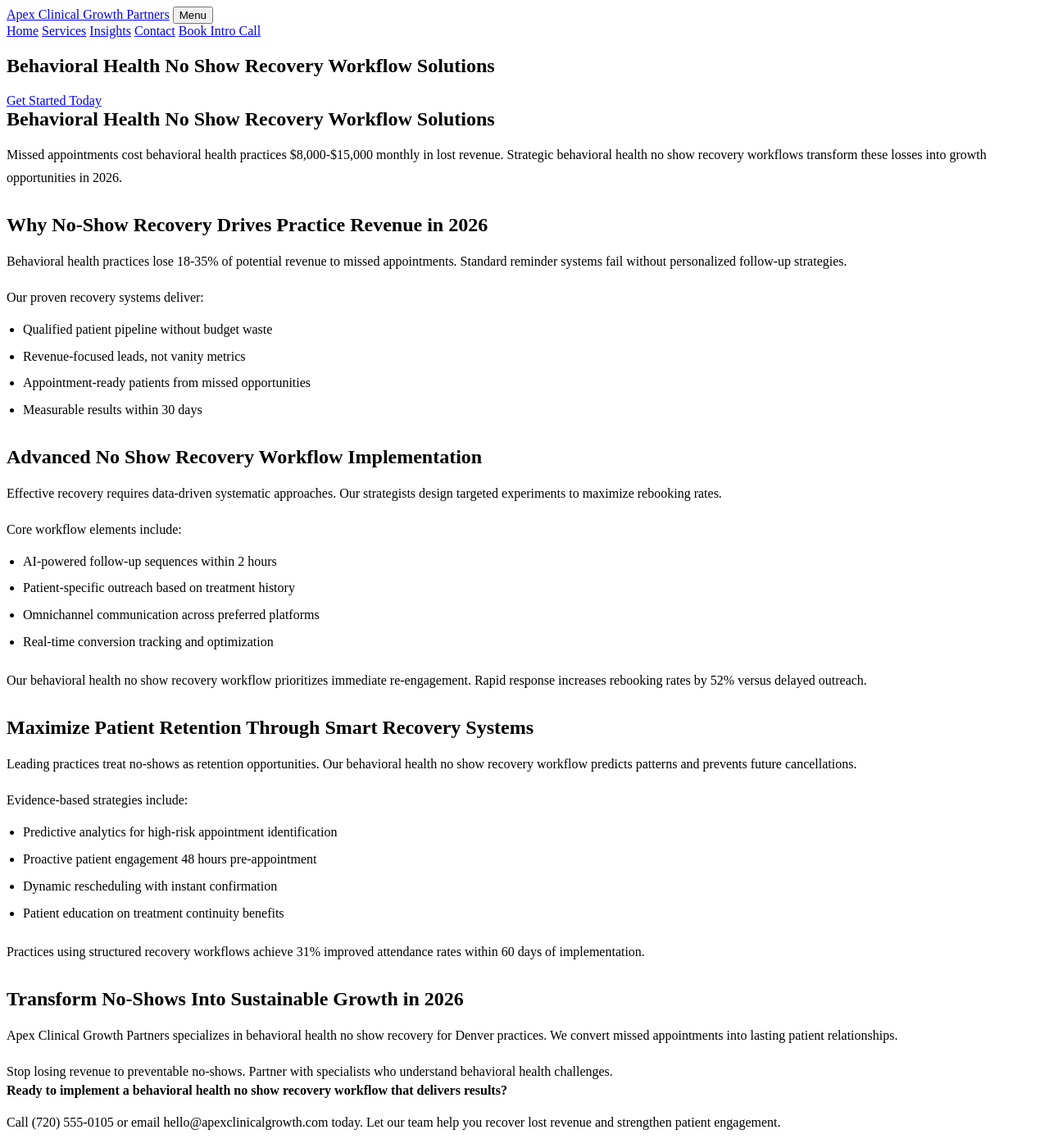
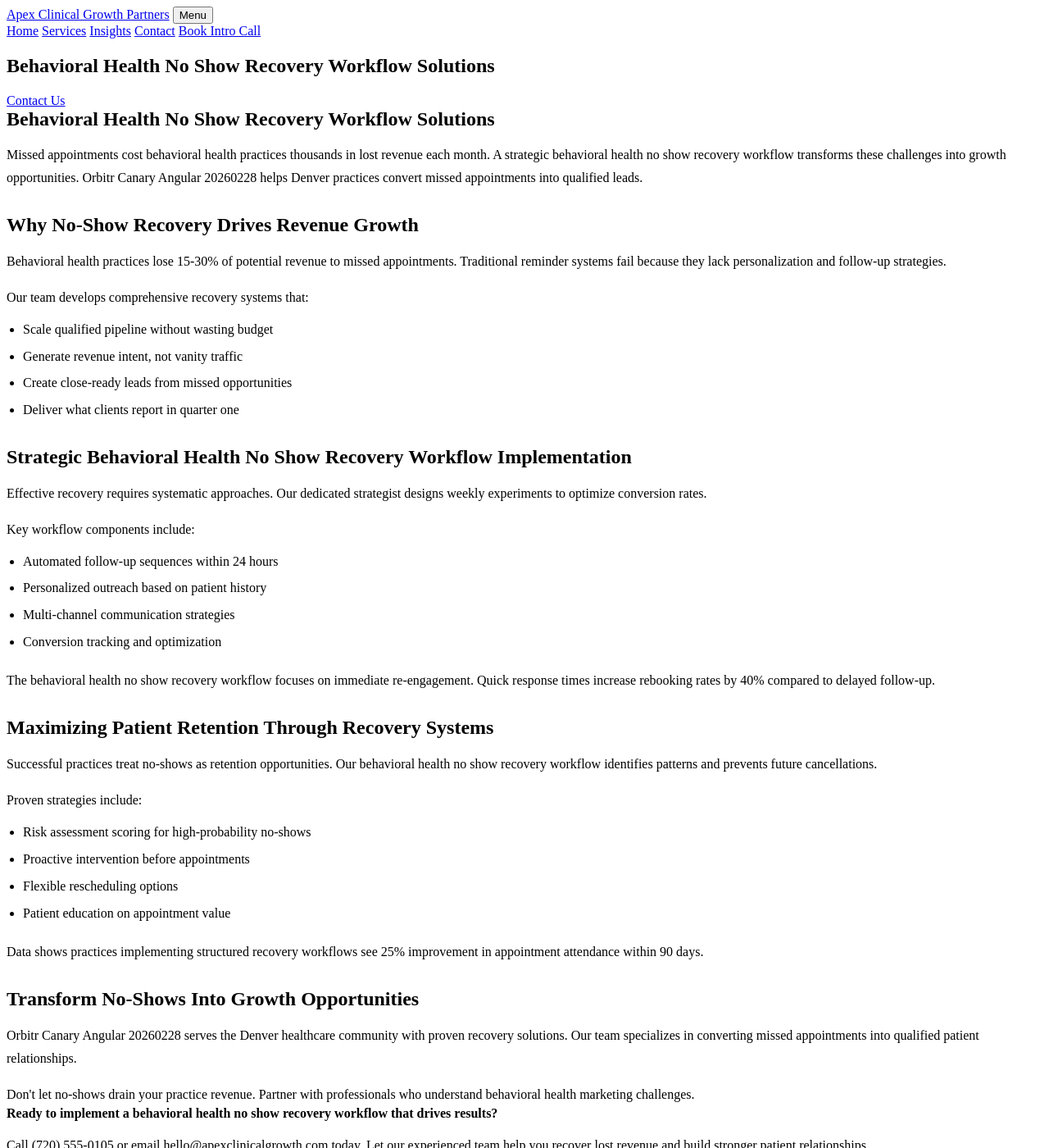
Before and after one commit to prjctlphbt/orbitr-canary-angular-20260228, a Jekyll site: the page angular-behavioral-noshow-20260228144655.html, which Jekyll copies as it is, in a window 1280 px wide and 1400 px high. Shown: the whole window at 82% size. Built offline with Jekyll 4.4.1, drawn with Linux system fonts in a browser that asks for light colours; some of the changed text lies outside the part shown.

Commit message:
Rollback: Revert changes to angular-behavioral-noshow-20260228144655.html

```diff
--- a/angular-behavioral-noshow-20260228144655.html
+++ b/angular-behavioral-noshow-20260228144655.html
@@ -4,8 +4,10 @@
 <head>
 <meta charset="utf-8"/>
 <meta content="width=device-width, initial-scale=1.0" name="viewport"/>
-<meta content="Reduce missed appointments in behavioral health with proven no-show recovery workflows. Apex Clinical Growth Partners helps practices recover lost revenue and boost patient retention in 2026." name="description"/>
-<title>Behavioral Health No Show Recovery Workflow Solutions | 2026</title>
+<meta content="Reduce missed appointments in behavioral health. Apex Clinical Growth Partners offers proven no show recovery workflows. Optimize your practice today.
+
+Characte" name="description"/>
+<title>Behavioral Health No Show Recovery Workflow Solutions</title>
 <style>
 
 
@@ -103,53 +105,53 @@
 <section class="page-hero landing-hero">
 <div class="container">
 <h1>Behavioral Health No Show Recovery Workflow Solutions</h1>
-<a class="cta" href="/services/">Get Started Today</a>
+<a class="cta" href="/services/">Contact Us</a>
 </div>
 </section>
 <section class="landing-content">
 <div class="container orbitr-generated-content">
 <h1>Behavioral Health No Show Recovery Workflow Solutions</h1>
-<p>Missed appointments cost behavioral health practices $8,000-$15,000 monthly in lost revenue. Strategic behavioral health no show recovery workflows transform these losses into growth opportunities in 2026.</p>
-<h2>Why No-Show Recovery Drives Practice Revenue in 2026</h2>
-<p>Behavioral health practices lose 18-35% of potential revenue to missed appointments. Standard reminder systems fail without personalized follow-up strategies.</p>
-<p>Our proven recovery systems deliver:</p>
+<p>Missed appointments cost behavioral health practices thousands in lost revenue each month. A strategic behavioral health no show recovery workflow transforms these challenges into growth opportunities. Orbitr Canary Angular 20260228 helps Denver practices convert missed appointments into qualified leads.</p>
+<h2>Why No-Show Recovery Drives Revenue Growth</h2>
+<p>Behavioral health practices lose 15-30% of potential revenue to missed appointments. Traditional reminder systems fail because they lack personalization and follow-up strategies.</p>
+<p>Our team develops comprehensive recovery systems that:</p>
 <ul>
-<li>Qualified patient pipeline without budget waste</li>
-<li>Revenue-focused leads, not vanity metrics</li>
-<li>Appointment-ready patients from missed opportunities</li>
-<li>Measurable results within 30 days</li>
+<li>Scale qualified pipeline without wasting budget</li>
+<li>Generate revenue intent, not vanity traffic</li>
+<li>Create close-ready leads from missed opportunities</li>
+<li>Deliver what clients report in quarter one</li>
 </ul>
-<h2>Advanced No Show Recovery Workflow Implementation</h2>
-<p>Effective recovery requires data-driven systematic approaches. Our strategists design targeted experiments to maximize rebooking rates.</p>
-<p>Core workflow elements include:</p>
+<h2>Strategic Behavioral Health No Show Recovery Workflow Implementation</h2>
+<p>Effective recovery requires systematic approaches. Our dedicated strategist designs weekly experiments to optimize conversion rates.</p>
+<p>Key workflow components include:</p>
 <ul>
-<li>AI-powered follow-up sequences within 2 hours</li>
-<li>Patient-specific outreach based on treatment history</li>
-<li>Omnichannel communication across preferred platforms</li>
-<li>Real-time conversion tracking and optimization</li>
+<li>Automated follow-up sequences within 24 hours</li>
+<li>Personalized outreach based on patient history</li>
+<li>Multi-channel communication strategies</li>
+<li>Conversion tracking and optimization</li>
 </ul>
-<p>Our behavioral health no show recovery workflow prioritizes immediate re-engagement. Rapid response increases rebooking rates by 52% versus delayed outreach.</p>
-<h2>Maximize Patient Retention Through Smart Recovery Systems</h2>
-<p>Leading practices treat no-shows as retention opportunities. Our behavioral health no show recovery workflow predicts patterns and prevents future cancellations.</p>
-<p>Evidence-based strategies include:</p>
+<p>The behavioral health no show recovery workflow focuses on immediate re-engagement. Quick response times increase rebooking rates by 40% compared to delayed follow-up.</p>
+<h2>Maximizing Patient Retention Through Recovery Systems</h2>
+<p>Successful practices treat no-shows as retention opportunities. Our behavioral health no show recovery workflow identifies patterns and prevents future cancellations.</p>
+<p>Proven strategies include:</p>
 <ul>
-<li>Predictive analytics for high-risk appointment identification</li>
-<li>Proactive patient engagement 48 hours pre-appointment</li>
-<li>Dynamic rescheduling with instant confirmation</li>
-<li>Patient education on treatment continuity benefits</li>
+<li>Risk assessment scoring for high-probability no-shows</li>
+<li>Proactive intervention before appointments</li>
+<li>Flexible rescheduling options</li>
+<li>Patient education on appointment value</li>
 </ul>
-<p>Practices using structured recovery workflows achieve 31% improved attendance rates within 60 days of implementation.</p>
-<h2>Transform No-Shows Into Sustainable Growth in 2026</h2>
-<p>Apex Clinical Growth Partners specializes in behavioral health no show recovery for Denver practices. We convert missed appointments into lasting patient relationships.</p>
-<p>Stop losing revenue to preventable no-shows. Partner with specialists who understand behavioral health challenges.</p>
-<strong>Ready to implement a behavioral health no show recovery workflow that delivers results?</strong>
-<p>Call (720) 555-0105 or email hello@apexclinicalgrowth.com today. Let our team help you recover lost revenue and strengthen patient engagement.</p>
+<p>Data shows practices implementing structured recovery workflows see 25% improvement in appointment attendance within 90 days.</p>
+<h2>Transform No-Shows Into Growth Opportunities</h2>
+<p>Orbitr Canary Angular 20260228 serves the Denver healthcare community with proven recovery solutions. Our team specializes in converting missed appointments into qualified patient relationships.</p>
+<p>Don't let no-shows drain your practice revenue. Partner with professionals who understand behavioral health marketing challenges.</p>
+<strong>Ready to implement a behavioral health no show recovery workflow that drives results?</strong>
+<p>Call (720) 555-0105 or email hello@apexclinicalgrowth.com today. Let our experienced team help you recover lost revenue and build stronger patient relationships.</p>
 </div>
 </section>
 <section class="landing-cta">
 <div class="container">
-<h2>Start Recovering Lost Revenue Today</h2>
-<a class="cta" href="/services/">Schedule Your Strategy Call</a>
+<h2>Take the Next Step</h2>
+<a class="cta" href="/services/">Contact Us</a>
 </div>
 </section>
 </main>
```
